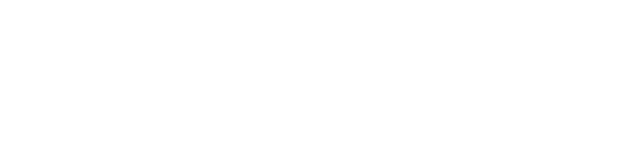
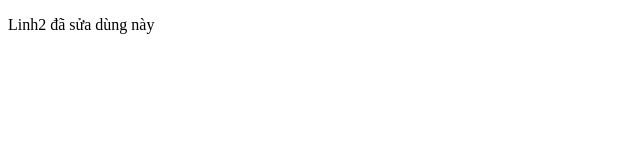
Before and after one commit to JKunnarter/git-remote-practice, a plain HTML site: page index.html in a window 1280 px wide. Shown: the whole page, without its empty margins (0-640 px from the left). Drawn offline with Linux system fonts and the light colour scheme.

Commit message:
Sua file index.html

```diff
--- a/index.html
+++ b/index.html
@@ -6,6 +6,6 @@
     <title>Document</title>
 </head>
 <body>
-
+    <p>Linh2 đã sửa dùng này</p>
 </body>
 </html>
```
